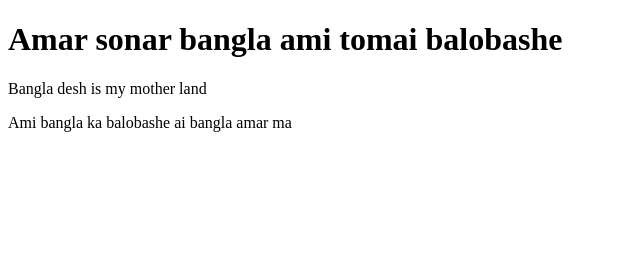
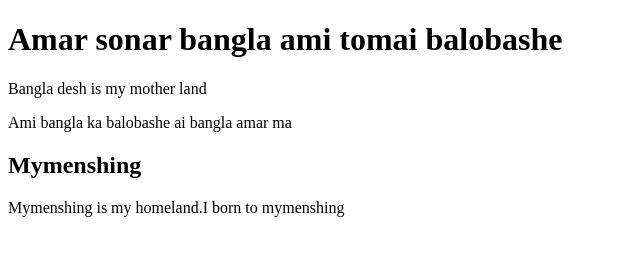
Before and after one commit to shaharearrohman/maysha-site, a plain HTML site: page index.html in a window 1280 px wide. Shown: the whole page, without its empty margins (0-640 px from the left). Drawn offline with Linux system fonts and the light colour scheme.

Commit message:
Maysha first commit

```diff
--- a/index.html
+++ b/index.html
@@ -10,5 +10,7 @@
     <h1> Amar sonar bangla ami tomai balobashe</h1>
     <p> Bangla desh is my mother land</p>
     <p> Ami bangla ka balobashe ai bangla amar ma</p>
+    <h2> Mymenshing</h2>
+    <p> Mymenshing is my homeland.I born to mymenshing</p>
 </body>
 </html>
```
